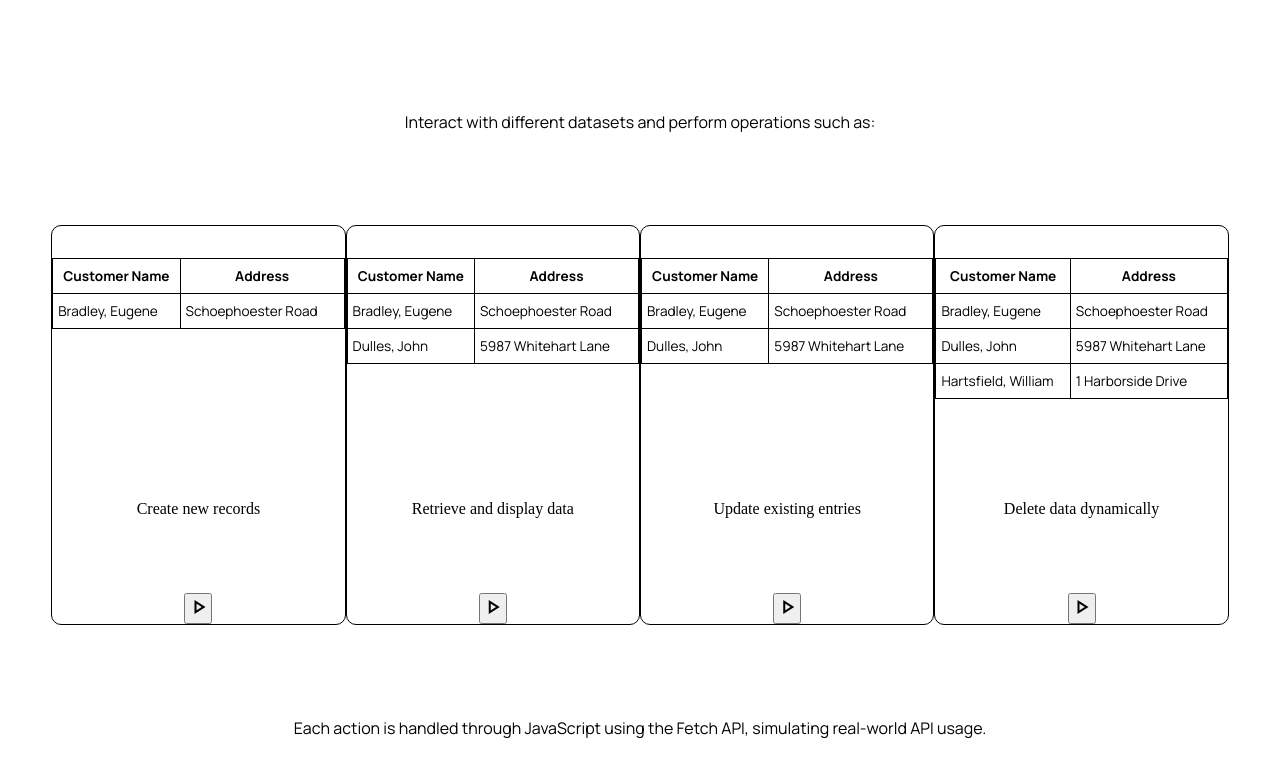
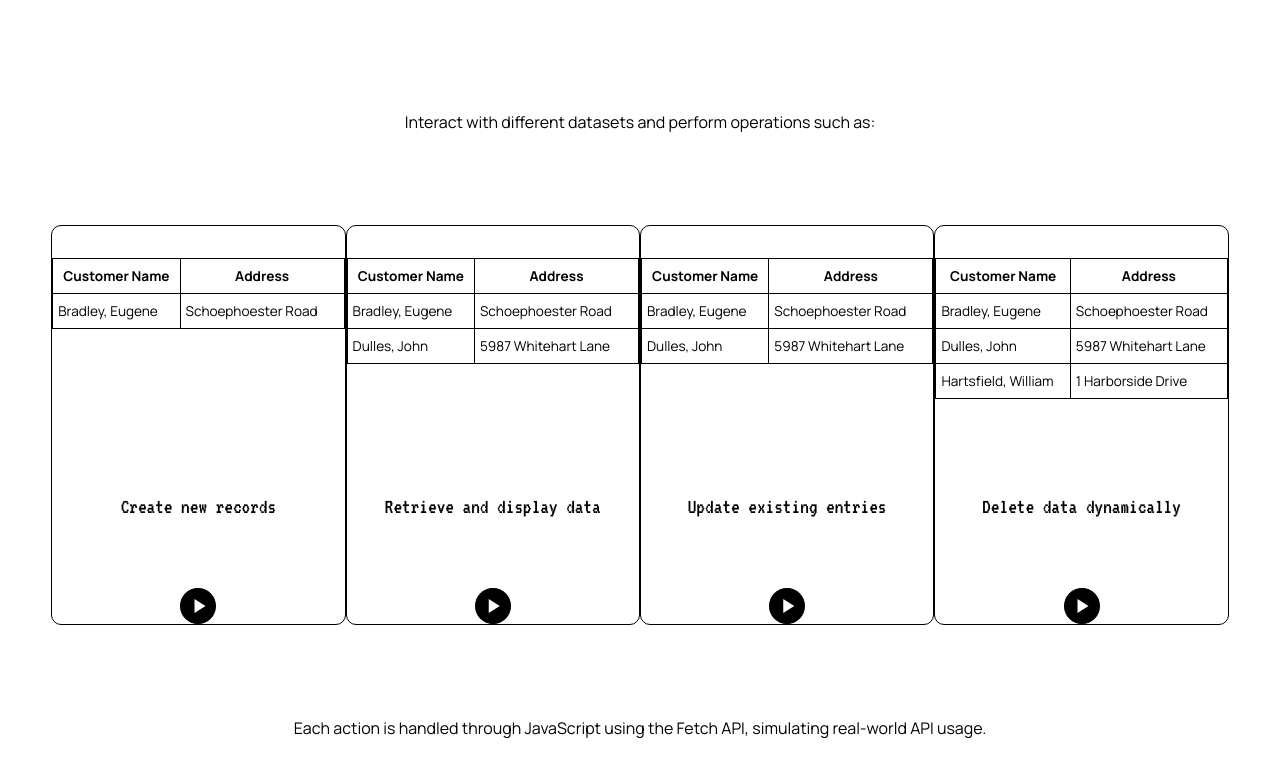
Before and after one commit to vnx-cor/node.js-projects, a website built with Vite: page fetch-api/index.html in a window 1280 px wide. Shown: the part 1455-2232 px from the top of the page. Built offline with nearby package versions, Linux system fonts and the light colour scheme.

Commit message:
style: enhance feature descriptions and button appearance
- Update feature description typography for better readability.
- Style feature buttons with circular shape, hover effect, and centered
icons.
- Define icon color and variable font settings for consistent appearance
across all feature cards.

```diff
--- a/fetch-api/styles.css
+++ b/fetch-api/styles.css
@@ -270,6 +270,35 @@ body { overflow-x: hidden; }
     font-size: 0.85rem;
 }
 
+.features__description {
+    font-family: var(--font-header);
+    font-size: 1.35rem;
+}
+
+.features__button {
+    border: 1px solid var(--primary-color);
+    border-radius: 100%;
+    background-color: var(--primary-color);
+    display: flex;
+    justify-content: center;
+    align-items: center;
+    padding: 5px;
+}
+.features__button:hover {
+    background-color: #242424;
+    cursor: pointer;
+}
+
+.features__icon {
+    color: var(--secondary-color);
+    font-variation-settings:
+    'FILL' 1,
+    'wght' 400,
+    'GRAD' 0,
+    'opsz' 24;
+    font-size: 1.5rem;
+}
+
 /* =====================================================
    5. COMPONENTS
    ===================================================== */
```
